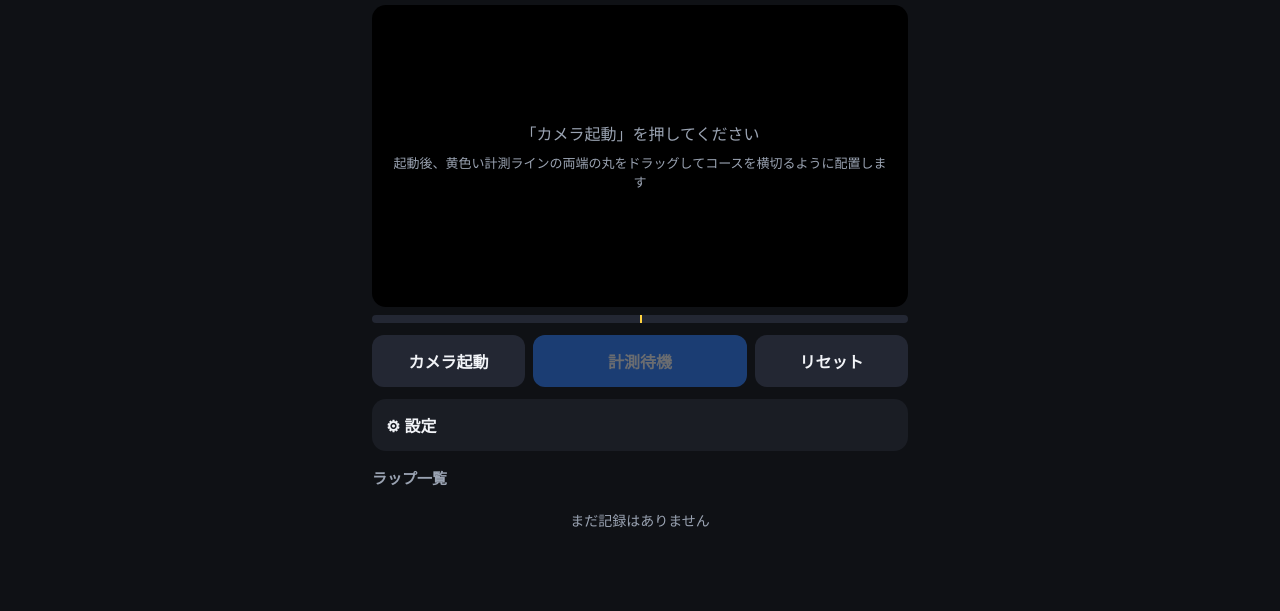
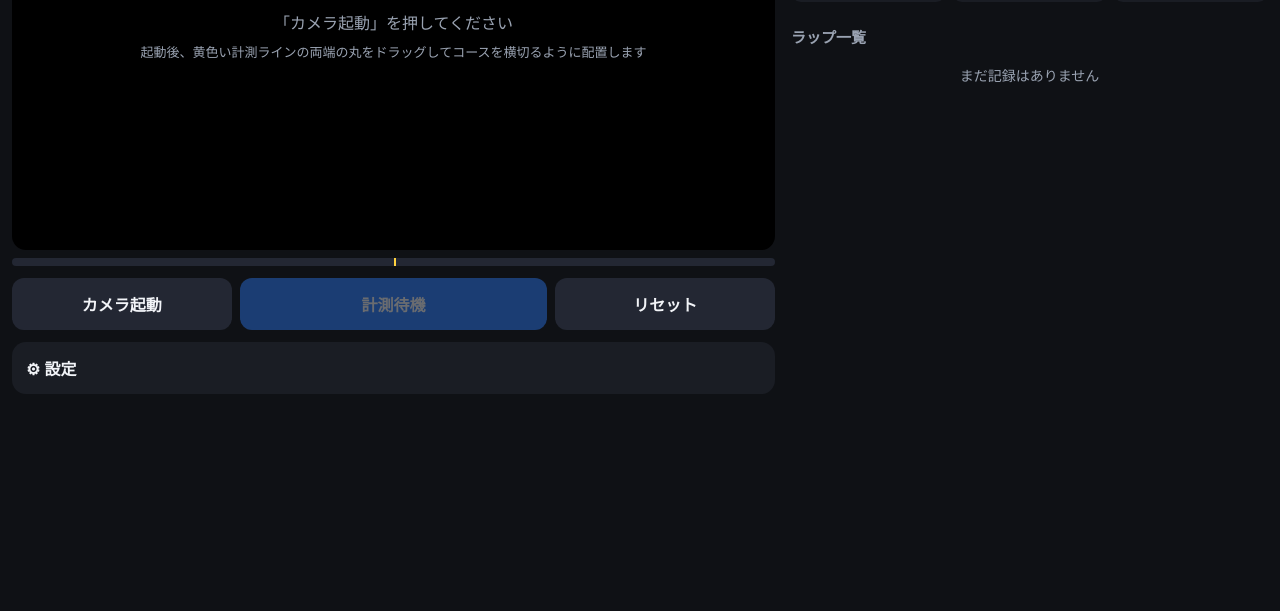
Before and after one commit to kimu22734121-byte/Laptimer, a plain HTML site: page index.html in a window 1280 px wide. Shown: the part 189-800 px from the top of the page. Drawn offline with Linux system fonts and the light colour scheme.

Commit message:
Support landscape layout for tablets and phones
In landscape, show the camera on the left and the timer and lap list
on the right, each scrolling independently. Widen the portrait layout
for tablets and allow any orientation in the web manifest.

Co-Authored-By: Claude Opus 5.5 <noreply@anthropic.com>
Claude-Session: https://claude.ai/code/session_018t4uYDS7UqEBj1ksab1aQF

```diff
--- a/app.js
+++ b/app.js
@@ -143,13 +143,19 @@ function stopCamera() {
   updateStatus();
 }
 
+const landscapeMQ = window.matchMedia('(orientation: landscape) and (min-width: 640px)');
+if (landscapeMQ.addEventListener) landscapeMQ.addEventListener('change', () => requestAnimationFrame(layoutVideo));
+
 // 映像の縦横比に合わせて表示領域を決める（座標変換を単純にするため）
 function layoutVideo() {
   const vw = video.videoWidth || 16;
   const vh = video.videoHeight || 9;
   const aspect = vw / vh;
   const maxW = videoWrap.parentElement.clientWidth;
-  const maxH = Math.max(200, window.innerHeight * 0.42);
+  // 横画面ではカメラを大きく（ボタン分だけ残す）、縦画面では画面の約4割
+  const maxH = landscapeMQ.matches
+    ? Math.max(160, window.innerHeight - (window.innerHeight <= 500 ? 100 : 130))
+    : Math.max(200, window.innerHeight * 0.42);
   let w = maxW;
   let h = w / aspect;
   if (h > maxH) { h = maxH; w = h * aspect; }
--- a/index.html
+++ b/index.html
@@ -12,6 +12,8 @@
   <link rel="stylesheet" href="style.css">
 </head>
 <body>
+<div class="app">
+  <div class="col-side">
   <header class="timer">
     <div class="status" id="status">カメラ停止中</div>
     <div class="current" id="current">0:00.00</div>
@@ -21,8 +23,9 @@
       <div><span class="label">TOTAL</span><span id="total">--</span></div>
     </div>
   </header>
+  </div>
 
-  <main>
+  <div class="col-main">
     <section class="camera-area" id="cameraArea">
       <div class="video-wrap" id="videoWrap">
         <video id="video" playsinline muted autoplay></video>
@@ -79,13 +82,16 @@
       </div>
       <p class="hint">誤検知する場合は感度の数値を上げる／しきい値を上げてください。検知しない場合は下げてください。ラインはコースの幅だけを横切るよう短めに引くと安定します。</p>
     </details>
+  </div>
 
+  <div class="col-side col-laps">
     <section class="laps">
       <h2>ラップ一覧</h2>
       <ol id="lapList" class="lap-list"></ol>
       <p class="empty" id="emptyMsg">まだ記録はありません</p>
     </section>
-  </main>
+  </div>
+</div>
 
   <script src="app.js"></script>
 </body>
--- a/style.css
+++ b/style.css
@@ -25,9 +25,12 @@ html, body {
 
 body {
   padding: env(safe-area-inset-top) 12px calc(env(safe-area-inset-bottom) + 16px);
-  max-width: 560px;
+  max-width: 720px;
   margin: 0 auto;
 }
+
+/* 縦画面：1カラム（ラッパーは配置に影響させない） */
+.col-side, .col-main { display: contents; }
 
 /* ---------- Timer header ---------- */
 .timer {
@@ -250,3 +253,55 @@ body {
 
 .empty { color: var(--muted); text-align: center; font-size: 14px; }
 .empty.hidden { display: none; }
+
+/* =========================================================
+ * 横画面（iPad・スマホ横向き）：左にカメラ、右にタイマーとラップ
+ * ========================================================= */
+@media (orientation: landscape) and (min-width: 640px) {
+  body {
+    max-width: none;
+    height: 100vh;
+    height: 100dvh;
+    overflow: hidden;
+    padding: env(safe-area-inset-top) max(12px, env(safe-area-inset-right))
+             env(safe-area-inset-bottom) max(12px, env(safe-area-inset-left));
+  }
+  .app {
+    height: 100%;
+    display: grid;
+    grid-template-columns: minmax(0, 1.6fr) minmax(280px, 1fr);
+    grid-template-rows: auto minmax(0, 1fr);
+    grid-template-areas:
+      "main timer"
+      "main laps";
+    column-gap: 16px;
+  }
+  .col-side, .col-main { display: block; min-height: 0; }
+  .col-main {
+    grid-area: main;
+    overflow-y: auto;
+    padding: 10px 0 12px;
+  }
+  .app > .col-side:first-child { grid-area: timer; }
+  .col-laps {
+    grid-area: laps;
+    overflow-y: auto;
+    padding-bottom: 12px;
+    -webkit-overflow-scrolling: touch;
+  }
+  .timer { position: static; padding-top: 10px; }
+  .current { font-size: clamp(40px, 7.5vw, 110px); }
+  .camera-area { margin-top: 0; }
+  .laps { margin-top: 12px; }
+  .laps h2 { position: sticky; top: 0; background: var(--bg); padding: 4px 0; margin: 0; z-index: 1; }
+}
+
+/* 背の低い横画面（スマホ横向き）では詰める */
+@media (orientation: landscape) and (min-width: 640px) and (max-height: 500px) {
+  .stats > div { font-size: 15px; padding: 4px; }
+  .current { font-size: clamp(36px, 6vw, 64px); }
+  .btn { min-height: 44px; padding: 8px; font-size: 15px; }
+  .controls { margin-top: 8px; }
+  .lap-list li { padding: 8px 12px; }
+  .lap-list .time { font-size: 18px; }
+}
```
Also changed, not shown: manifest.webmanifest, 1 other file.
